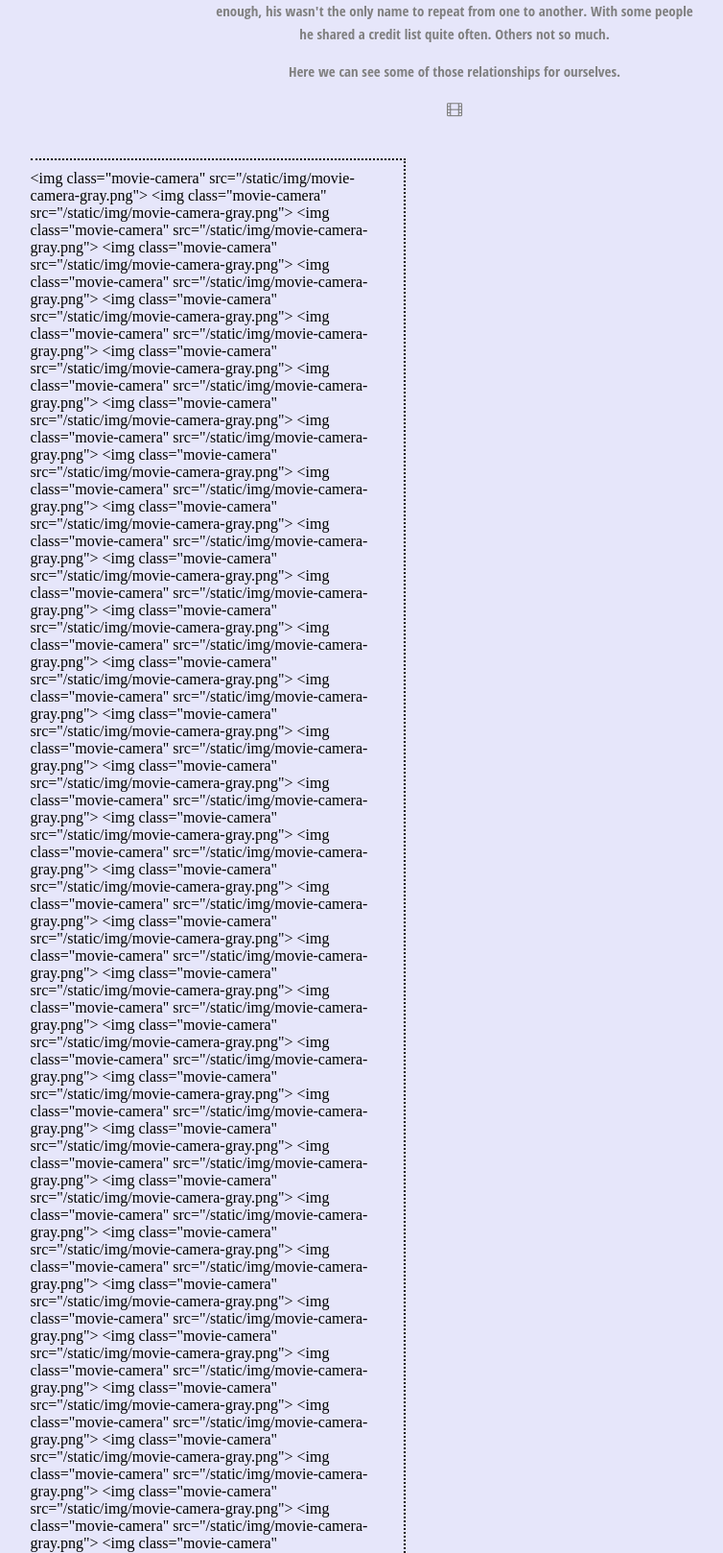
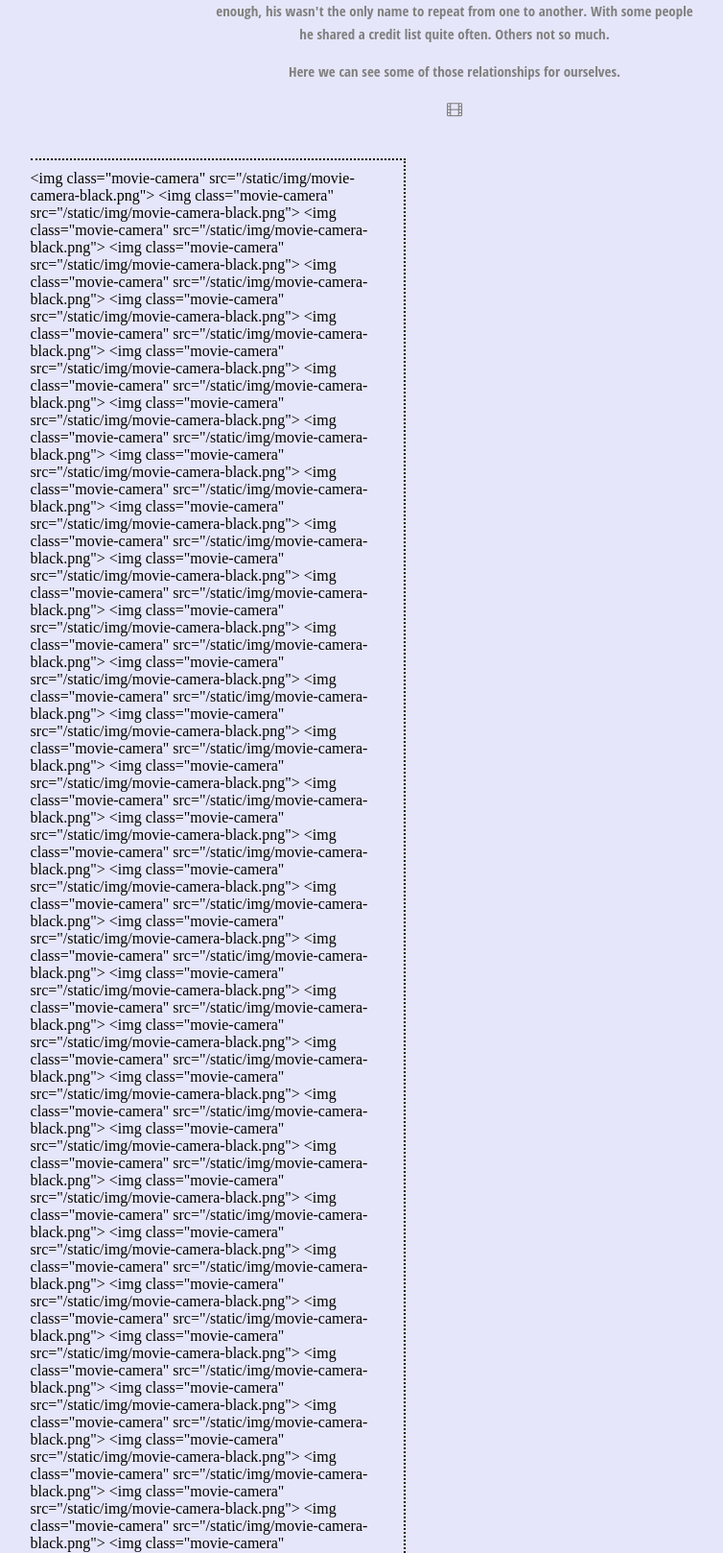
Before and after one commit to thejqs/doe, a Django app: template main/templates/crew.html in a window 1280 px wide. Shown: the part 300-1918 px from the top of the page at 96% size, without its empty margins (166-920 px from the left). Run offline with Django 3.2, Linux system fonts and the light colour scheme; the template is opened without the code that fills it, so the values that code supplies are empty; some libraries are stand-ins or nearby versions.

Commit message:
this might be the beginning of a bad idea.

```diff
--- a/main/templates/crew.html
+++ b/main/templates/crew.html
@@ -16,13 +16,8 @@
         </div>
 
         <div class="camera-set">
-            {% so_many_images '<img class="movie-camera" src="/static/img/movie-camera-gray.png">' 88 %}
-
-{#             {% for i in image_repeat %}
-
-                <img class="camera-gray" src="{% static 'img/movie-camera-gray.png' %}" alt="A pictogram icon of a movie camera">
-
-            {% endfor %} #}
+            {% so_many_images '<img class="movie-camera" src="/static/img/movie-camera-black.png">' 65 %}
+            {% so_many_images '<img class="movie-camera" src="/static/img/movie-camera-gray.png">' 23 %}
 
         </div>
     <div class="arthur-choice">
```
